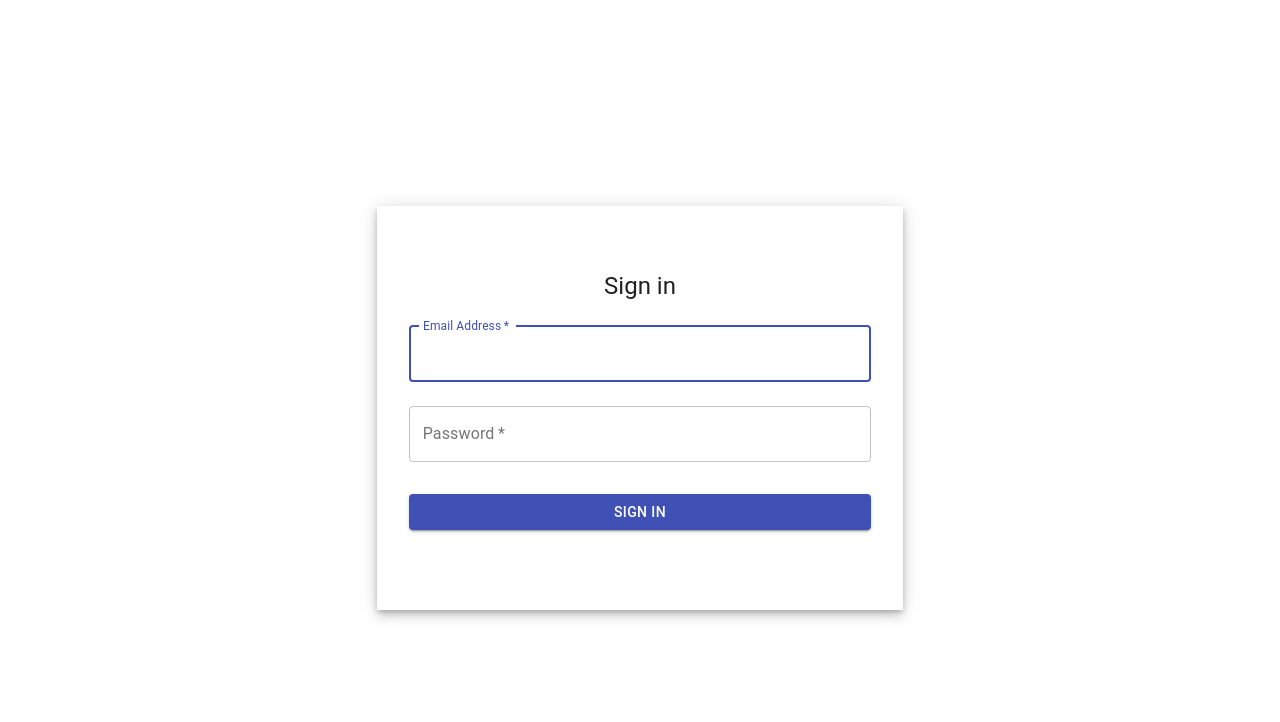
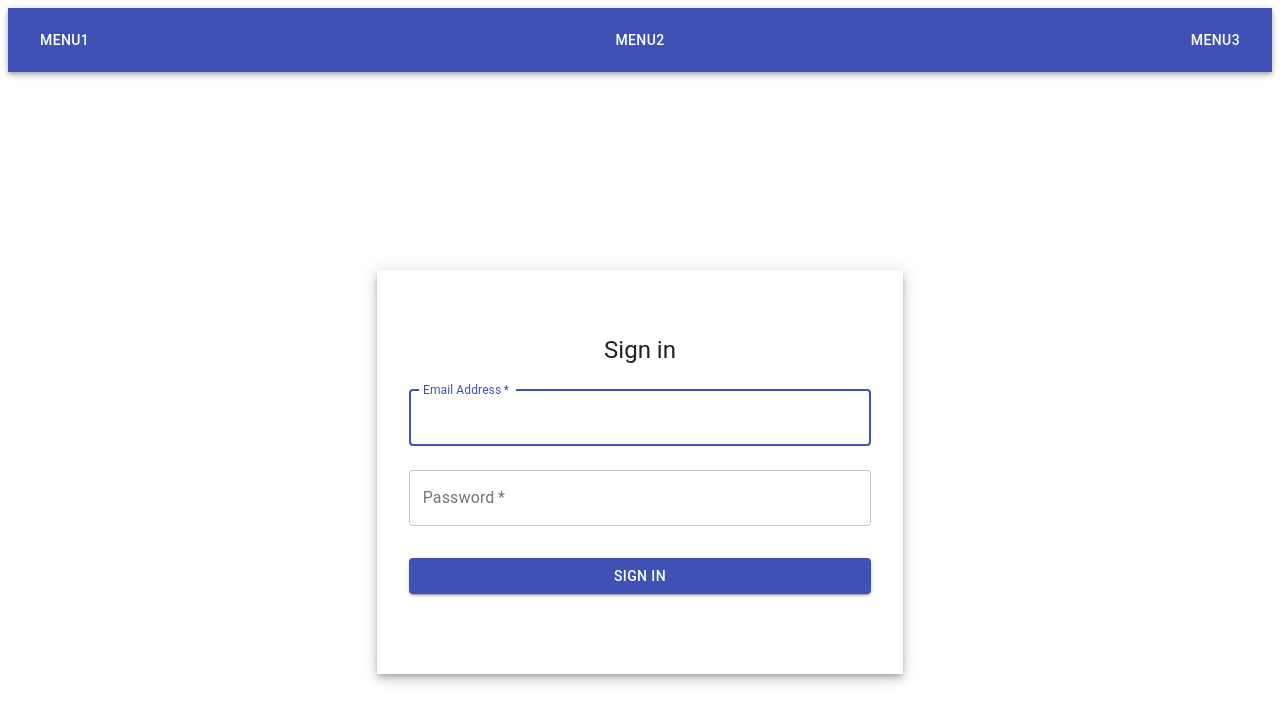
Before and after one commit to CS532-Spring23-Course-Registration/TBD-Target-Brainstorm-Develop, a React (Create React App) app in the folder Front-End/: page / in a window 1280 px wide. Shown: the top 722 px of the page. Built offline with nearby package versions, Linux system fonts and the light colour scheme; what @react-pdf/renderer would draw is missing.

Commit message:
added menu bar

```diff
--- a/Front-End/src/App.js
+++ b/Front-End/src/App.js
@@ -1,17 +1,19 @@
 import Home from "./Home";
 import Login from "./Login";
+import Menu from "./Menu";
 import { BrowserRouter as Router, Route, Routes } from "react-router-dom";
-
 
 function App() {
   return (
-
-        <Router>
+    <div>
+      <Menu></Menu>
+      <Router>
         <Routes>
-          <Route exact path="/" element={<Login/>} />
-          <Route path="/Home" element={<Home/>} />
+          <Route exact path="/" element={<Login />} />
+          <Route path="/Home" element={<Home />} />
         </Routes>
       </Router>
+    </div>
   );
 }
 
--- /dev/null
+++ b/Front-End/src/Menu.js
@@ -0,0 +1,38 @@
+import React from "react";
+import { makeStyles } from "@material-ui/core/styles";
+import AppBar from "@material-ui/core/AppBar";
+import Toolbar from "@material-ui/core/Toolbar";
+import Button from "@material-ui/core/Button";
+
+const useStyles = makeStyles((theme) => ({
+  root: {
+    flexGrow: 1,
+  },
+  menuButton: {
+    marginRight: theme.spacing(2),
+  },
+  title: {
+    flexGrow: 1,
+  },
+  toolbar: {
+    display: "flex",
+    justifyContent: "space-between",
+  },
+}));
+
+function Menu() {
+  const classes = useStyles();
+  return (
+    <div className={classes.root}>
+      <AppBar position="static">
+        <Toolbar className={classes.toolbar}>
+          <Button color="inherit">Menu1</Button>
+          <Button color="inherit">Menu2</Button>
+          <Button color="inherit">Menu3</Button>
+        </Toolbar>
+      </AppBar>
+    </div>
+  );
+}
+
+export default Menu;
```
